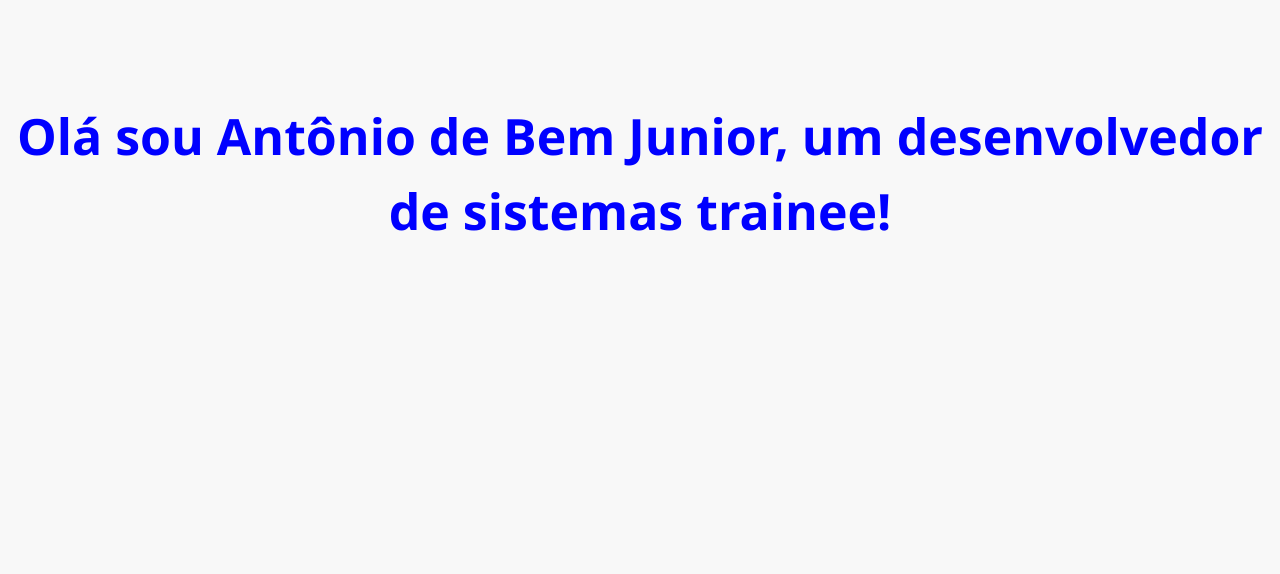
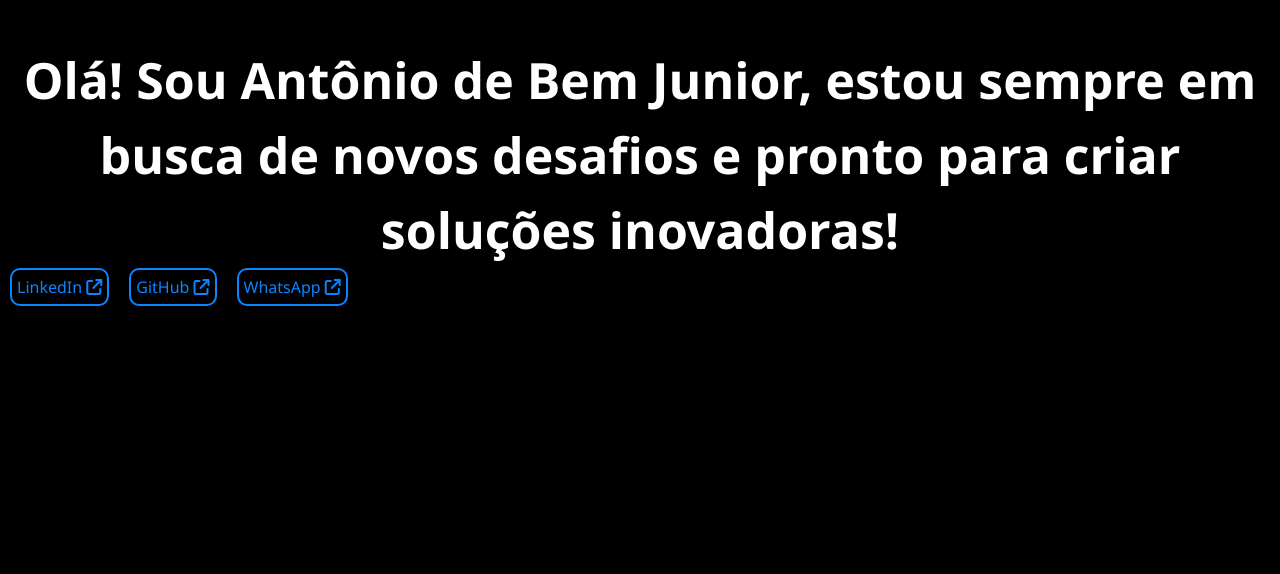
Before and after one commit to antoniobemjunior/portfolio, a plain HTML site: page index.html in a window 1280 px wide. Shown: the part 226-800 px from the top of the page. Drawn offline with Linux system fonts and the light colour scheme.

Commit message:
Add files via upload

```diff
--- a/data.js
+++ b/data.js
@@ -463,7 +463,7 @@ export const DADOS = {
         sobre: "Sobre mim",
       },
       header:
-        "Olá sou Antônio de Bem Junior, um desenvolvedor de sistemas trainee!",
+        "Olá! Sou Antônio de Bem Junior, estou sempre em busca de novos desafios e pronto para criar soluções inovadoras!",
       projectsTitle: "Projetos",
       projectsDescPrefix: "Descrição do projeto",
       skillsTitle: "Habilidades",
@@ -504,7 +504,7 @@ export const DADOS = {
         certificados: "Certificates",
         sobre: "About me",
       },
-      header: "Hello I'm Antônio de Bem Junior, a trainee systems developer!",
+      header: "Hello! I’m Antônio de Bem Junior, always looking for new challenges and ready to create innovative solutions!",
       projectsTitle: "Projects",
       projectsDescPrefix: "Description of project",
       skillsTitle: "Skills",
--- a/header.css
+++ b/header.css
@@ -6,6 +6,9 @@ header#inicio {
   color: var(--cor-titulo-header);
   height: 100vh;
   width: 100vw;
+  flex-direction: column;
+  gap: 10px;
+
 }
 
 header#inicio h1 {
@@ -13,3 +16,18 @@ header#inicio h1 {
   padding: 0;
   font-size: 50px;
 }
+
+.header-botoes{
+  display: flex;
+  padding-left: 10px;
+  gap: 20px;
+}
+
+.header-link{
+  text-decoration: none;
+  cursor: pointer;
+  border: 2px solid var(--cor-link);
+  color: var(--cor-link);
+  border-radius: 10px;
+  padding: 5px;
+}
--- a/index.html
+++ b/index.html
@@ -5,6 +5,7 @@
     <meta name="viewport" content="width=device-width, initial-scale=1" />
     <title>Portfólio – Antonio de Bem Junior</title>
     <link rel="stylesheet" href="styles.css" />
+    <link rel="stylesheet" href="https://cdnjs.cloudflare.com/ajax/libs/font-awesome/6.5.2/css/all.min.css" />
   </head>
   <body>
     <nav id="nav">
@@ -38,7 +39,7 @@
       </button>
       <ul class="menu-items" id="menu-items">
         <li>
-          <button class="theme-toggle" id="themeToggle">Tema Escuro</button>
+          <button class="theme-toggle" id="themeToggle">Tema Claro</button>
         </li>
         <li>
           <button class="lang-toggle" id="langToggle">Idioma Inglês</button>
@@ -49,9 +50,14 @@
     <div id="nav-trigger"></div>
 
     <header id="inicio">
-      <h1 id="header-title">
-        Olá, sou Antônio de Bem Junior, um desenvolvedor de sistemas trainee!
-      </h1>
+      <div>
+        <h1 id="header-title">Olá! Sou Antônio de Bem Junior, estou sempre em busca de novos desafios e pronto para criar soluções inovadoras!</h1>
+        <div class="header-botoes">
+          <a href="https://www.linkedin.com/in/antonio-romero-ferreira-de-bem-junior/" class="header-link">LinkedIn <i class="fa-solid fa-arrow-up-right-from-square"></i></a>
+          <a href="https://github.com/antoniobemjunior" class="header-link">GitHub <i class="fa-solid fa-arrow-up-right-from-square"></i></a>
+          <a href="https://wa.me/5547984296553?text=Ol%C3%A1%20Ant%C3%B4nio%2C%20tudo%20bem%3F" class="header-link">WhatsApp <i class="fa-solid fa-arrow-up-right-from-square"></i></a>
+        </div>
+      </div>
     </header>
 
     <section id="projetos">
@@ -144,7 +150,7 @@
             >
           </div>
           <div class="dados">
-            <p id="github-label">Github:</p>
+            <p id="github-label">GitHub:</p>
             <a id="github-text" href="https://github.com/antoniobemjunior"
               >Acessar</a
             >
--- a/nav.css
+++ b/nav.css
@@ -114,7 +114,7 @@
 .dot {
   width: 4px;
   height: 4px;
-  background-color: var(--cor-texto);
+  background-color: var(--cor-link);
   border-radius: 50%;
 }
 
--- a/styles.css
+++ b/styles.css
@@ -7,7 +7,7 @@
 @import url("voltar.css");
 @import url("saibaMais.css");
 
-:root {
+body.dark-mode {
   --cor-fundo: #f8f8f8;
   --cor-texto: #333;
   --cor-secundaria: #555;
@@ -68,7 +68,7 @@ section h2 {
   padding-bottom: 0.5rem;
 }
 
-body.dark-mode {
+:root {
   --cor-fundo: #000000;
   --cor-texto: #ffffff;
   --cor-secundaria: #fff;
--- a/ui-logic.js
+++ b/ui-logic.js
@@ -262,8 +262,8 @@ export const applyDynamicTranslations = (lang) => {
   if (el.langToggle) el.langToggle.innerText = t.langButton;
   if (el.themeToggle) {
     const isDarkMode = document.body.classList.contains("dark-mode");
-    el.themeToggle.innerText = isDarkMode ? t.themeLight : t.themeDark;
-    const color = isDarkMode ? "rgb(255, 255, 255)" : "rgb(0, 0, 0)";
+    el.themeToggle.innerText = isDarkMode ? t.themeDark : t.themeLight;
+    const color = "#0a84ff";
     el.themeToggle.style.borderColor = color;
     el.themeToggle.style.color = color;
     el.langToggle.style.borderColor = color;
--- a/voltar.css
+++ b/voltar.css
@@ -4,7 +4,7 @@
   right: 2rem;
   background-color: var(--cor-botao-voltar-fundo);
   color: var(--cor-botao-voltar-texto);
-  border: 0.5px solid var(--cor-card-sombra);
+  border: 2px solid white;
   padding: 0.6rem 0.9rem;
   border-radius: 10px;
   cursor: pointer;
@@ -12,7 +12,7 @@
   opacity: 0;
   visibility: hidden;
   transition: opacity 0.5s ease, visibility 0.5s ease;
-  box-shadow: 0 3px 6px var(--cor-card-sombra);
+  box-shadow: 0 5px 2px var(--cor-card-sombra);
   z-index: 10000;
   user-select: none;
   line-height: 1;
```
